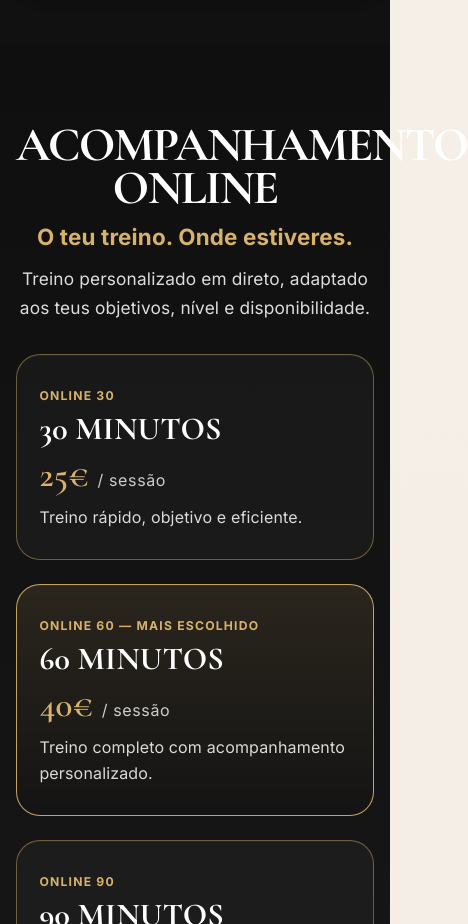
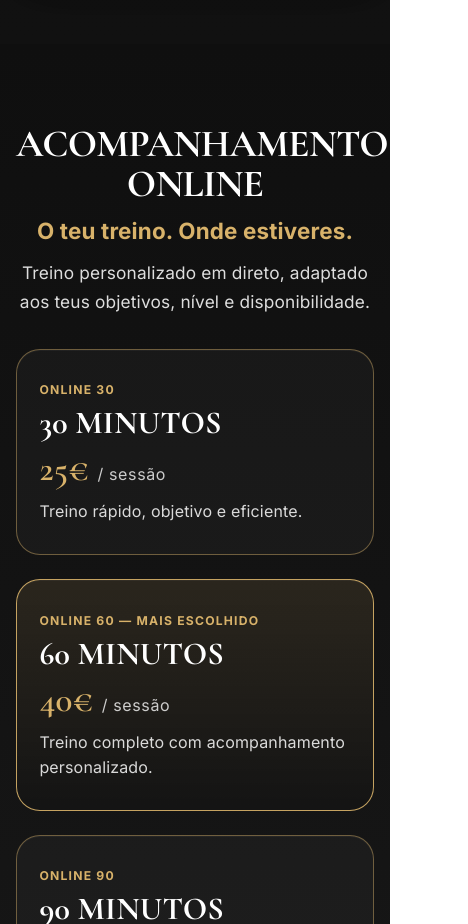
Before and after one commit to oicnanev/isabelfit, a plain HTML site: page public/index.html in a window 390 px wide. Shown: the part 4000-4924 px from the top of the page, 468 px wide, since content can reach past the window. Drawn offline with nearby package versions, Linux system fonts and the light colour scheme.

Commit message:
some changes in online section

```diff
--- a/public/css/styles.css
+++ b/public/css/styles.css
@@ -1217,4 +1217,10 @@ a {
   .section-heading {
     font-size: 3rem;
   }
+
+  .online .section-heading {
+    font-size: 2.4rem;
+    line-height: 1.05;
+    letter-spacing: -0.02em;
+  }
 }
```
